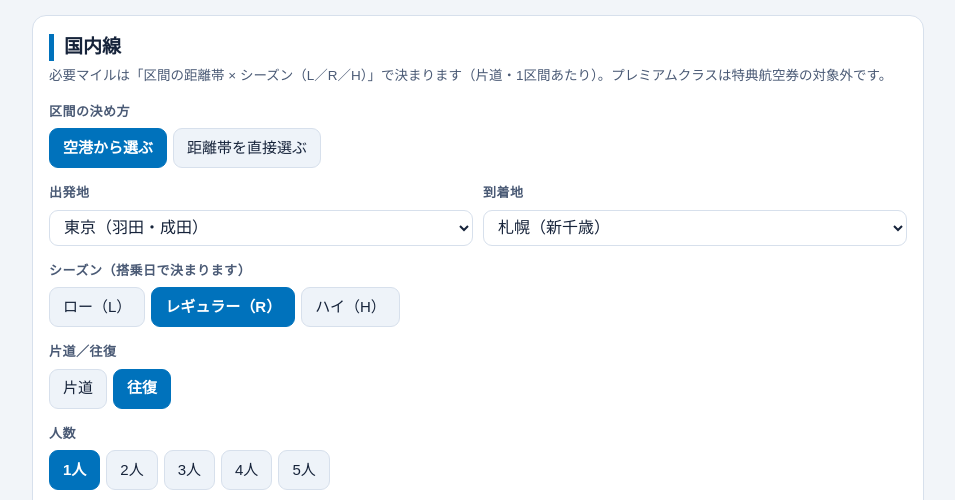
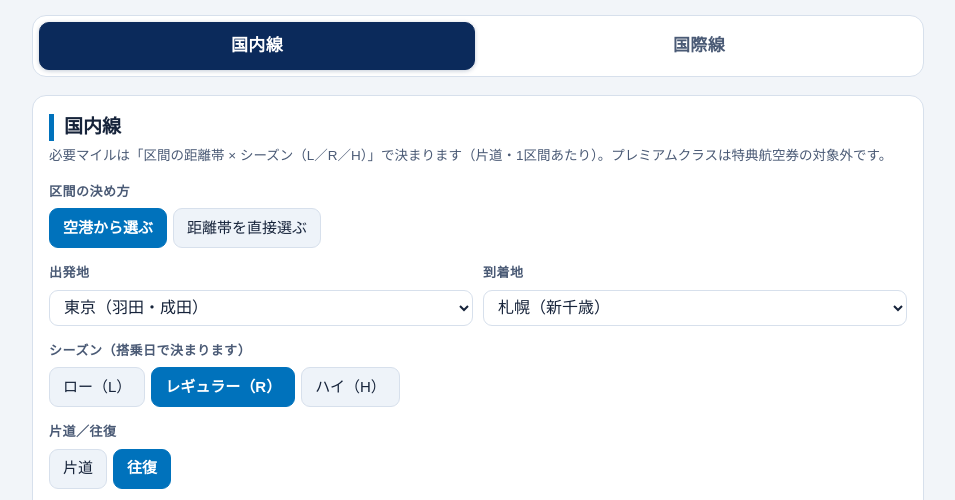
Before and after one commit to takeya-createj/ana-mile-calc, a plain HTML site: page ana-calc.html in a window 1280 px wide. Shown: the part 128-628 px from the top of the page, without its empty margins (162-1117 px from the left). Drawn offline with Linux system fonts and the light colour scheme.

Commit message:
ANA計算アプリ：国内線／国際線をタブ切り替えに変更

```diff
--- a/ana-calc.html
+++ b/ana-calc.html
@@ -22,6 +22,7 @@
         }
       }
       *{ box-sizing:border-box; }
+      [hidden]{ display:none !important; }
       html{ -webkit-text-size-adjust:100%; }
       body{
         margin:0; background:var(--bg); color:var(--ink);
@@ -34,6 +35,23 @@
       h1{ font-size:clamp(22px,5.4vw,32px); line-height:1.3; margin:0 0 8px; color:var(--navy); letter-spacing:.01em; }
       .lead{ color:var(--ink2); margin:0; font-size:15px; }
       .lead b{ color:var(--ink); }
+      .tabs{
+        display:flex; gap:6px; background:var(--card); border:1px solid var(--line);
+        border-radius:14px; padding:6px; margin:0 0 18px;
+      }
+      .tabs button{
+        flex:1 1 0; border:1px solid transparent; background:transparent; color:var(--ink2);
+        border-radius:10px; padding:10px 12px; cursor:pointer; font-size:17px; font-weight:700;
+        min-height:3rem; line-height:1.3; letter-spacing:.02em;
+      }
+      .tabs button.active{
+        background:var(--navy); border-color:var(--navy); color:#fff;
+        box-shadow:0 1px 4px rgba(11,42,91,.25);
+      }
+      @media (prefers-color-scheme: dark){
+        .tabs button.active{ background:var(--sky); border-color:var(--sky); }
+      }
+      .tabs button:focus-visible{ outline:2px solid var(--sky); outline-offset:2px; }
       section.card{
         background:var(--card); border:1px solid var(--line); border-radius:14px;
         padding:18px 16px 20px; margin:0 0 18px;
@@ -128,8 +146,13 @@
         <p class="lead">ANAマイルで特典航空券に交換するときの必要マイル数を、ANA公式チャートで計算します。<b>国内線</b>と<b>国際線（ANA便／提携航空会社）</b>に対応。提携社はスターアライアンス加盟社が中心で、燃油サーチャージの水準も航空会社ごとに確認できます。</p>
       </header>
 
+      <div class="tabs" role="tablist" aria-label="国内線と国際線の切り替え">
+        <button type="button" id="tabDom" role="tab" aria-selected="true" aria-controls="domSec" class="active">国内線</button>
+        <button type="button" id="tabIntl" role="tab" aria-selected="false" aria-controls="intlSec">国際線</button>
+      </div>
+
       <!-- ============ 国内線 ============ -->
-      <section class="card" id="domSec">
+      <section class="card" id="domSec" role="tabpanel" aria-labelledby="tabDom">
         <h2>国内線</h2>
         <p class="sub">必要マイルは「区間の距離帯 × シーズン（L／R／H）」で決まります（片道・1区間あたり）。プレミアムクラスは特典航空券の対象外です。</p>
 
@@ -196,7 +219,7 @@
       </section>
 
       <!-- ============ 国際線 ============ -->
-      <section class="card" id="intlSec">
+      <section class="card" id="intlSec" role="tabpanel" aria-labelledby="tabIntl" hidden>
         <h2>国際線</h2>
         <p class="sub">日本発着が対象です。ANA便はゾーン×シーズン×クラス、提携社はゾーン×クラス（<b>シーズン区分なし</b>）で決まります。どちらも2025年6月24日から片道でも交換できます。</p>
 
@@ -590,6 +613,7 @@
 
     /* ================= 状態と共通部品 ================= */
     var S = {
+      tab:"dom",
       domMode:"airport", domFrom:"HND", domTo:"CTS", domBand:1, domSeason:"R", domTrip:"round", domPax:1,
       mode:"ana", region:"all", dest:31, cls:"Y", season:"R", trip:"round", pax:1, ptype:"1A"
     };
@@ -611,6 +635,18 @@
     function segSet(id, val){
       var btns = document.getElementById(id).querySelectorAll("button");
       for(var i=0;i<btns.length;i++) btns[i].classList.toggle("active", btns[i].getAttribute("data-v")===String(val));
+    }
+    function setTab(tab){
+      S.tab = tab;
+      var isDom = (tab==="dom");
+      document.getElementById("domSec").hidden = !isDom;
+      document.getElementById("intlSec").hidden = isDom;
+      var tabDom = document.getElementById("tabDom");
+      var tabIntl = document.getElementById("tabIntl");
+      tabDom.classList.toggle("active", isDom);
+      tabIntl.classList.toggle("active", !isDom);
+      tabDom.setAttribute("aria-selected", isDom ? "true" : "false");
+      tabIntl.setAttribute("aria-selected", !isDom ? "true" : "false");
     }
     function paxNum(v){ var n = parseInt(v,10); return (n>=1 && n<=5) ? n : 1; }
     function totalBarHtml(pax, perPerson){
@@ -796,6 +832,9 @@
     }
 
     (function init(){
+      document.getElementById("tabDom").addEventListener("click", function(){ setTab("dom"); });
+      document.getElementById("tabIntl").addEventListener("click", function(){ setTab("intl"); });
+      setTab("dom");
       var fromSel = document.getElementById("domFrom");
       var toSel = document.getElementById("domTo");
       DOM_AIRPORTS.forEach(function(a){
```
